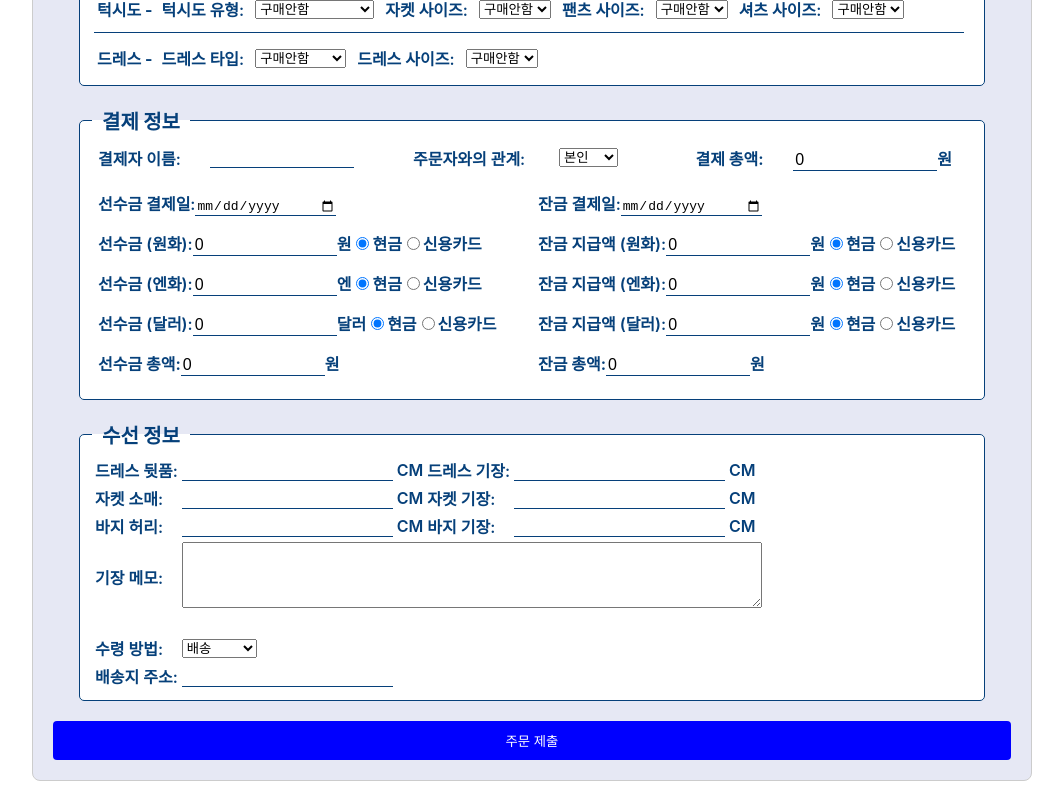
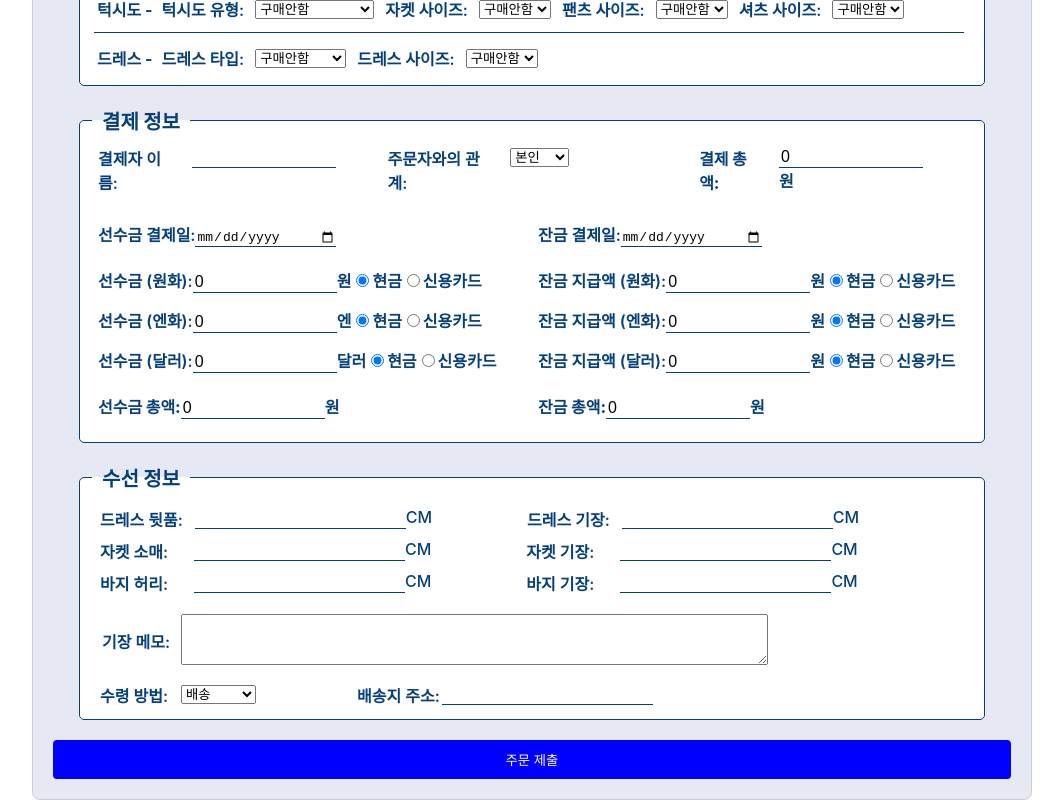
Before and after one commit to moony-ai/kristinaHan, a React (Create React App) app in the folder front/: page /#/orders/new in a window 1280 px wide. Shown: the part 478-1278 px from the top of the page, without its empty margins (108-1171 px from the left). Built offline with nearby package versions, Linux system fonts and the light colour scheme.

Commit message:
Homepage css update

```diff
--- a/front/src/OrderFormNew.js
+++ b/front/src/OrderFormNew.js
@@ -677,7 +677,7 @@ function OrderForm({ loggedInUserInfo }) {
                                         </td>
                                     {/* 결제 총액 */}
                                         <td className="pair5 bold">결제 총액:</td>
-                                        <td className="pair6">
+                                        <td className="pair6 bold">
                                             <input
                                                 type="text"
                                                 name="totalAmount"
@@ -920,97 +920,89 @@ function OrderForm({ loggedInUserInfo }) {
             {/* 수선정보 */}
             <fieldset>
                 <legend>수선 정보</legend>
-                <div>
+                <div className="alteration-info-table">
                     <table>
-                        <tbody>
+                        <tbody className="alteration-info-table-container">
                             {/* 드레스 뒷품 */}
-                            <tr>
+                            <tr className="alteration-info-table-row alteration-info-table-row1">
                                 <td>드레스 뒷품:</td>
-                                <td>
+                                <td className="regular">
                                     <input
                                         type="text"
                                         name="dressBackWidth"
                                         value={alterationInfo.dressBackWidth}
                                         onChange={alterationInfoHandleChange}
                                     />
-                                </td>
-                                <td>CM</td>
+                                CM</td>
                                 <td>드레스 기장:</td>
-                                <td>
+                                <td className="regular">
                                     <input
                                         type="text"
                                         name="dressLength"
                                         value={alterationInfo.dressLength}
                                         onChange={alterationInfoHandleChange}
                                     />
-                                </td>
-                                <td>CM</td>
+                                CM</td>
                             </tr>
 
                             {/* 자켓 소매 */}
-                            <tr>
+                            <tr className="alteration-info-table-row alteration-info-table-row2">
                                 <td>자켓 소매:</td>
-                                <td>
+                                <td className="regular">
                                     <input
                                         type="text"
                                         name="jacketSleeveLength"
                                         value={alterationInfo.jacketSleeveLength}
                                         onChange={alterationInfoHandleChange}
                                     />
-                                </td>
-                                <td>CM</td>
+                                CM</td>
                                 <td>자켓 기장:</td>
-                                <td>
+                                <td className="regular">
                                     <input
                                         type="text"
                                         name="jacketLength"
                                         value={alterationInfo.jacketLength}
                                         onChange={alterationInfoHandleChange}
                                     />
-                                </td>
-                                <td>CM</td>
+                                CM</td>
                             </tr>
 
                             {/* 바지 허리 */}
-                            <tr>
+                            <tr className="alteration-info-table-row alteration-info-table-row3">
                                 <td>바지 허리:</td>
-                                <td>
+                                <td className="regular">
                                     <input
                                         type="text"
                                         name="pantsWaistLength"
                                         value={alterationInfo.pantsWaistLength}
                                         onChange={alterationInfoHandleChange}
                                     />
-                                </td>
-                                <td>CM</td>
+                                CM</td>
                                 <td>바지 기장:</td>
-                                <td>
+                                <td className="regular">
                                     <input
                                         type="text"
                                         name="pantsLength"
                                         value={alterationInfo.pantsLength}
                                         onChange={alterationInfoHandleChange}
                                     />
-                                </td>
-                                <td>CM</td>
+                                CM</td>
                             </tr>
                             {/* 기장 메모 */}
-                            <tr>
+                            <tr className="alteration-info-table-row alteration-info-table-row4">
                                 <td>기장 메모:</td>
                                 <td colSpan="5">
                                     <textarea
                                         name="alterationMemo"
                                         value={alterationInfo.alterationMemo}
                                         onChange={alterationInfoHandleChange}
-                                        rows="4"
+                                        rows="3"
+                                        cols="70"
                                         style={{ width: '100%' }}
                                     />
                                 </td>
                             </tr>
-                            <tr>
-                                <td colSpan="3"><hr className="table-cell" /></td>
-                            </tr>
-                            <tr>
+                            <tr className="alteration-info-table-row alteration-info-table-row5">
                                 <td>수령 방법:</td>
                                 <td>
                                     <select name="deliveryMethod" value={orderInfo.deliveryMethod} onChange={orderInfoHandleChange}>
@@ -1019,11 +1011,10 @@ function OrderForm({ loggedInUserInfo }) {
                                         <option value="방문수령">매장 수령</option>
                                     </select>
                                 </td>
-                            </tr>
-                            {orderInfo.deliveryMethod === "배송" && (
-                                <tr>
-                                    <td>배송지 주소:</td>
-                                    <td>
+                                {orderInfo.deliveryMethod === "배송" && (
+                                    <>
+                                        <td>배송지 주소:</td>
+                                        <td>
                                         <input
                                             type="text"
                                             name="address"
@@ -1031,8 +1022,9 @@ function OrderForm({ loggedInUserInfo }) {
                                             onChange={ordererInfoHandleChange}
                                         />
                                     </td>
-                                </tr>
+                                </>
                             )}
+                            </tr>
                         </tbody>
                     </table>
                 </div>
--- a/front/src/styles/OrderForm.css
+++ b/front/src/styles/OrderForm.css
@@ -58,7 +58,11 @@
     }
 
     .bold {
-        font-weight: bold;
+        font-weight: 800;
+    }
+
+    .regular{
+        font-weight: 500;
     }
 
     .table-cell {
@@ -165,18 +169,29 @@
         display: flex;
         justify-content: space-between;
         width: 100%;
+        padding-bottom: 8px;
     }
 
     .payment-info-table__row td {
         margin: 5px 5px 8px 5px;
     }
 
+    .payment-info-table__row2 td:first-child,
+    .payment-info-table__row3 td:first-child{
+        padding-bottom: 7px;
+    }
+
+    .payment-info-table__row2 td:last-child,
+    .payment-info-table__row3 td:last-child{
+        padding-top: 7px;
+    }
+
     .pair2 {
-        padding-right: 30px;
+        padding-right: 40px;
     }
 
     .pair3 {
-        padding-right: 5px;
+        padding-right: 0px;
     }
 
     .pair4 {
@@ -184,22 +199,92 @@
     }
 
     .pair5 {
-        padding-left: 30px;
+        padding-left: 100px;
     }
 
     .pair6 {
-        padding-right: 15px; /* Adjust as needed */
+        padding-right: 30px; /* Adjust as needed */
     }
-}
 
-.print-container {
-    display: none;
+    /* 수선 정보칸 포맷*/
+    .alteration-info-table-container {
+        display: flex;
+        flex-direction: column;
+        padding-left: 5px;
+    }
+
+    .alteration-info-table-row {
+        display: flex;
+    }
+
+    .alteration-info-table-row1{
+        margin-top: 6px;
+    }
+
+    .alteration-info-table-row1,
+    .alteration-info-table-row2{
+        margin-bottom: 6px;
+    }
+
+    .alteration-info-table-row3{
+        margin-bottom: 15px;
+    }
+
+    .alteration-info-table-row4{
+        display: inline-block;
+        justify-content: center;
+    }
+
+    .alteration-info-table-row1 > td:nth-child(2),
+    .alteration-info-table-row1 > td:nth-child(4),
+    .alteration-info-table-row2 > td:nth-child(2),
+    .alteration-info-table-row2 > td:nth-child(4),
+    .alteration-info-table-row3 > td:nth-child(2),
+    .alteration-info-table-row3 > td:nth-child(4){
+        margin-left: 10px;
+    }
+
+    .alteration-info-table-row2 > td:nth-child(1),
+    .alteration-info-table-row3 > td:nth-child(1){
+        padding-right: 15px;
+    }
+
+    .alteration-info-table-row2 > td:nth-child(3),
+    .alteration-info-table-row3 > td:nth-child(3){
+        padding-right: 15px;
+        margin-left: 93px;
+    }
+
+    .alteration-info-table-row1 > td:nth-child(3){
+        margin-left: 93px;
+    }
+
+
+    .alteration-info-table-row4 > td:first-child{
+        padding-right: 8px;
+    }
+
+    .alteration-info-table-row5{
+        padding-top: 10px;
+    }
+
+    .alteration-info-table-row5 td:first-child{
+        padding-right: 12px;
+    }
+
+    .alteration-info-table-row5 td:nth-child(2){
+        padding-right: 100px;
+    }
 }
 
 @media (max-width: 640px){
     .form-container {
         overflow-x: auto;
     }
+}
+
+.print-container {
+    display: none;
 }
 
 @media print {
@@ -219,6 +304,7 @@
 
     body {
         background-color: #fff;
+
     }
 }
 
```
